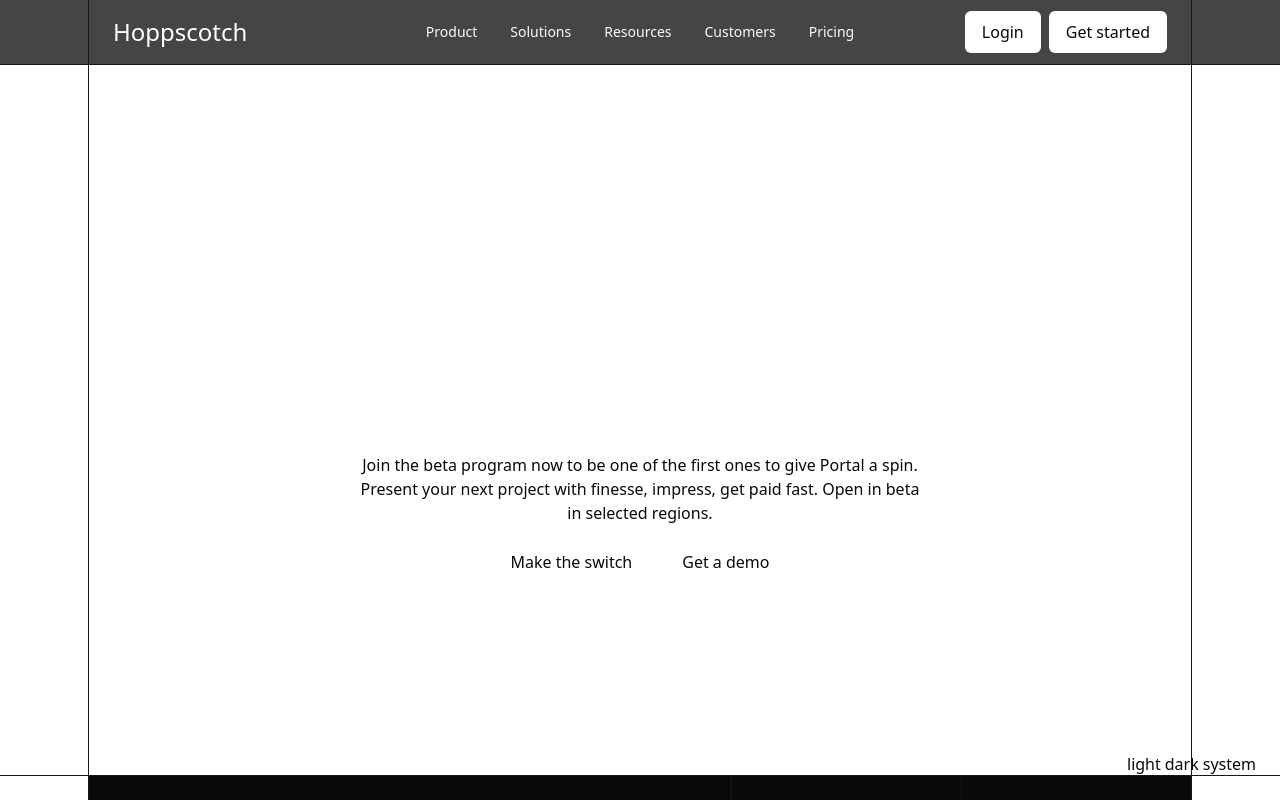
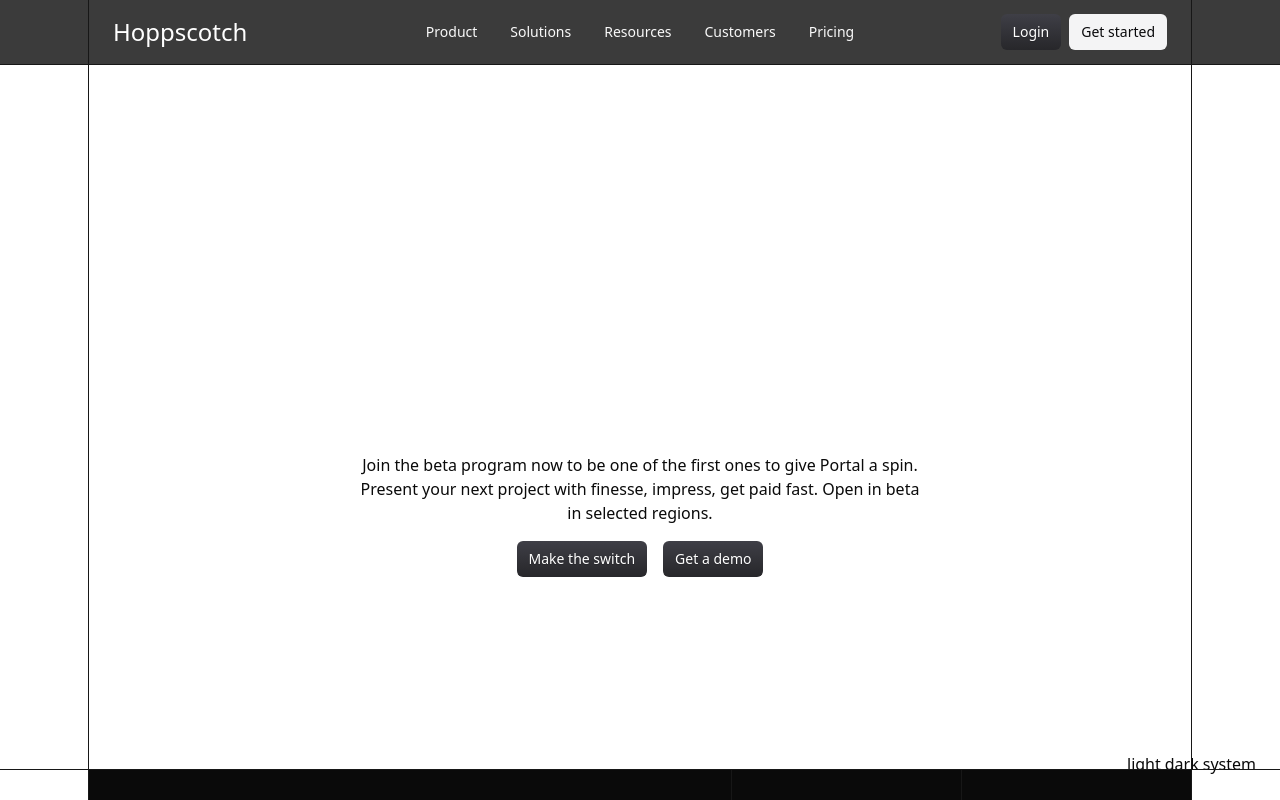
Before and after one commit to soorajkj/tapptree, a Next.js app: page / in a window 1280 px wide. Shown: the top 800 px of the page. Built offline with nearby package versions, Linux system fonts and the light colour scheme.

Commit message:
update button styles

```diff
--- a/src/components/[www]/Header.tsx
+++ b/src/components/[www]/Header.tsx
@@ -32,7 +32,7 @@ export default function Header() {
         onFocusCapture={() => setIsHidden(false)}
         variants={{ hidden: { y: "-100%" }, isHidden: { y: "0%" } }}
         transition={{ duration: 0.2 }}
-        className="sticky top-0 z-40 mx-auto h-auto w-full border-b border-neutral-900 bg-neutral-900/80 backdrop-blur-md"
+        className="sticky top-0 z-40 mx-auto h-auto w-full border-b border-neutral-900 bg-neutral-950/80 backdrop-blur-md"
       >
         <Container>
           <div className="border-x border-neutral-900">
@@ -48,7 +48,7 @@ export default function Header() {
               <div className="flex flex-1 justify-end">
                 <div className="flex items-center gap-2">
                   <Button>Login</Button>
-                  <Button>Get started</Button>
+                  <Button varinat="secondary">Get started</Button>
                 </div>
               </div>
             </div>
--- a/src/components/core/button.tsx
+++ b/src/components/core/button.tsx
@@ -1,23 +1,52 @@
-import { classNames } from "@/utils/classNames";
 import type { ComponentProps } from "react";
 import React from "react";
-import type { VariantProps } from "tailwind-variants";
-import { tv } from "tailwind-variants";
+import { tv, type VariantProps } from "tailwind-variants";
+import { Slot } from "@radix-ui/react-slot";
+import { classNames } from "@/utils/classNames";
 
 export interface ButtonProps
   extends ComponentProps<"button">,
-    VariantProps<typeof buttonStyles> {}
+    VariantProps<typeof buttonStyles> {
+  asChild?: boolean;
+}
 
-export function Button({ children, className, ...props }: ButtonProps) {
+export function Button({
+  children,
+  asChild = false,
+  varinat = "primary",
+  className,
+  ...props
+}: ButtonProps) {
+  const Comp = asChild ? Slot : "button";
+
   return (
-    <button className={classNames(buttonStyles({ className }))} {...props}>
+    <Comp
+      data-slot="button"
+      className={classNames(buttonStyles({ varinat, className }))}
+      {...props}
+    >
       {children}
-    </button>
+    </Comp>
   );
 }
 
 const buttonStyles = tv({
   base: [
-    "inline-flex cursor-pointer items-center justify-center gap-2 rounded-md border border-transparent bg-white px-4 py-2 text-neutral-950 disabled:cursor-default [&_svg]:pointer-events-none [&_svg]:shrink-0 [&_svg:not([class*='size-'])]:size-4",
+    "inline-flex h-9 items-center justify-center gap-2 rounded-md px-3 text-sm font-medium whitespace-nowrap transition-all outline-none select-none focus-visible:border-zinc-400 focus-visible:ring-2 focus-visible:ring-zinc-400/50 disabled:pointer-events-none disabled:opacity-50 aria-invalid:border-red-600 aria-invalid:ring-red-600/20 dark:focus-visible:border-zinc-500 dark:focus-visible:ring-zinc-500/50 dark:aria-invalid:border-red-700 dark:aria-invalid:ring-red-700/40 [&_svg]:pointer-events-none [&_svg]:shrink-0 [&_svg:not([class*='size-'])]:size-4",
   ],
+  variants: {
+    varinat: {
+      primary:
+        "bg-linear-to-b from-zinc-700 to-zinc-800 text-white text-shadow-xs hover:to-zinc-700 dark:from-zinc-600 dark:to-zinc-700 dark:inset-shadow-white/20 dark:hover:to-zinc-600",
+      secondary:
+        "bg-zinc-100 text-zinc-950 hover:bg-zinc-100/80 dark:bg-zinc-800 dark:text-zinc-50 dark:inset-shadow-white/15 dark:hover:bg-zinc-800/80",
+      destructive:
+        "bg-red-600 text-white hover:bg-red-600/90 focus-visible:ring-red-600/20 dark:bg-red-700 dark:hover:bg-red-700/90 dark:focus-visible:ring-red-700/40",
+      outline:
+        "border border-zinc-200 bg-white hover:bg-zinc-100 hover:text-zinc-900 dark:border-zinc-800 dark:bg-zinc-950 dark:hover:bg-zinc-800 dark:hover:text-zinc-50",
+      ghost:
+        "hover:bg-zinc-100 hover:text-zinc-900 dark:hover:bg-zinc-800 dark:hover:text-zinc-50",
+      link: "text-zinc-950 underline-offset-4 hover:underline dark:text-zinc-50",
+    },
+  },
 });
```
